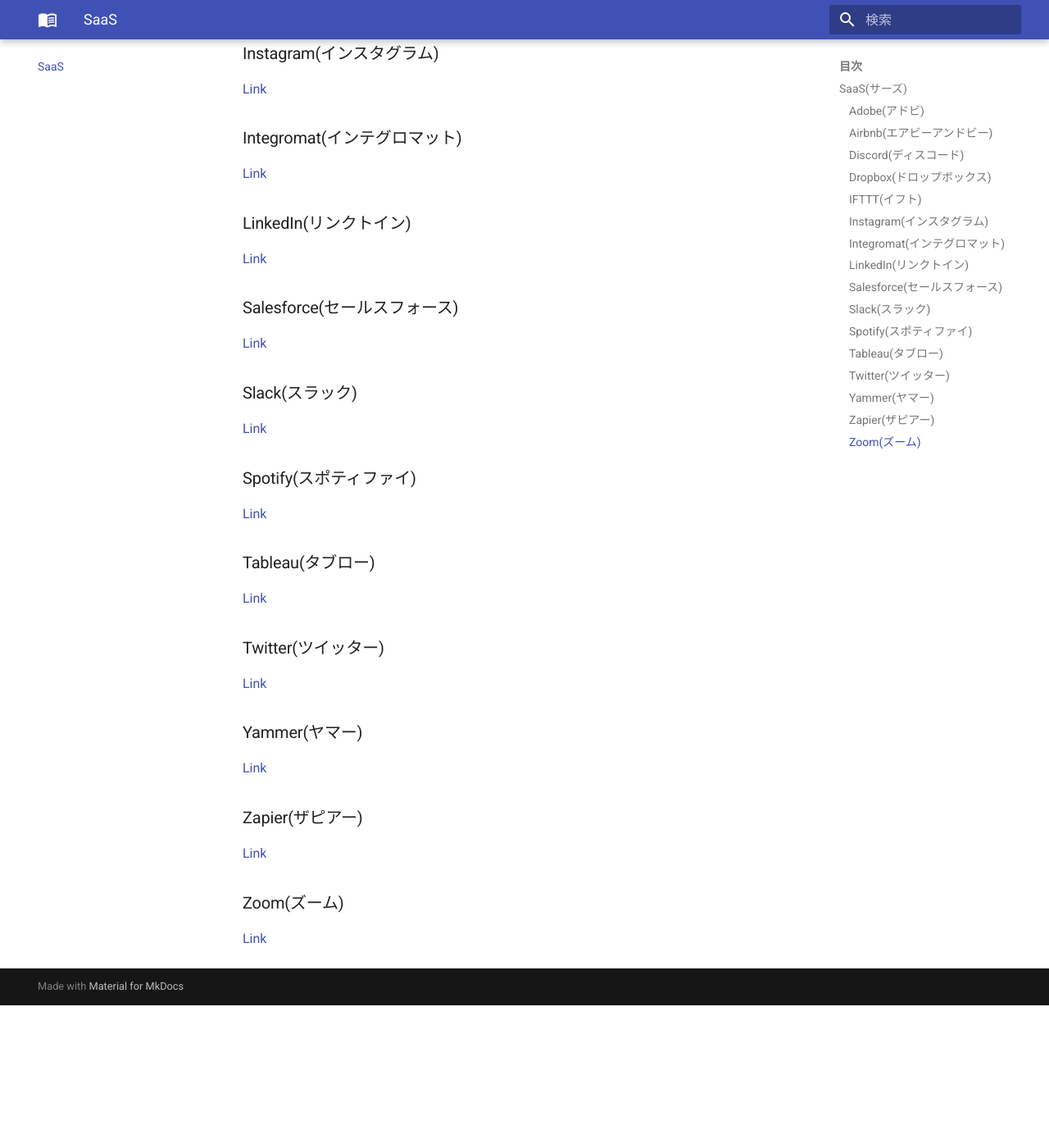
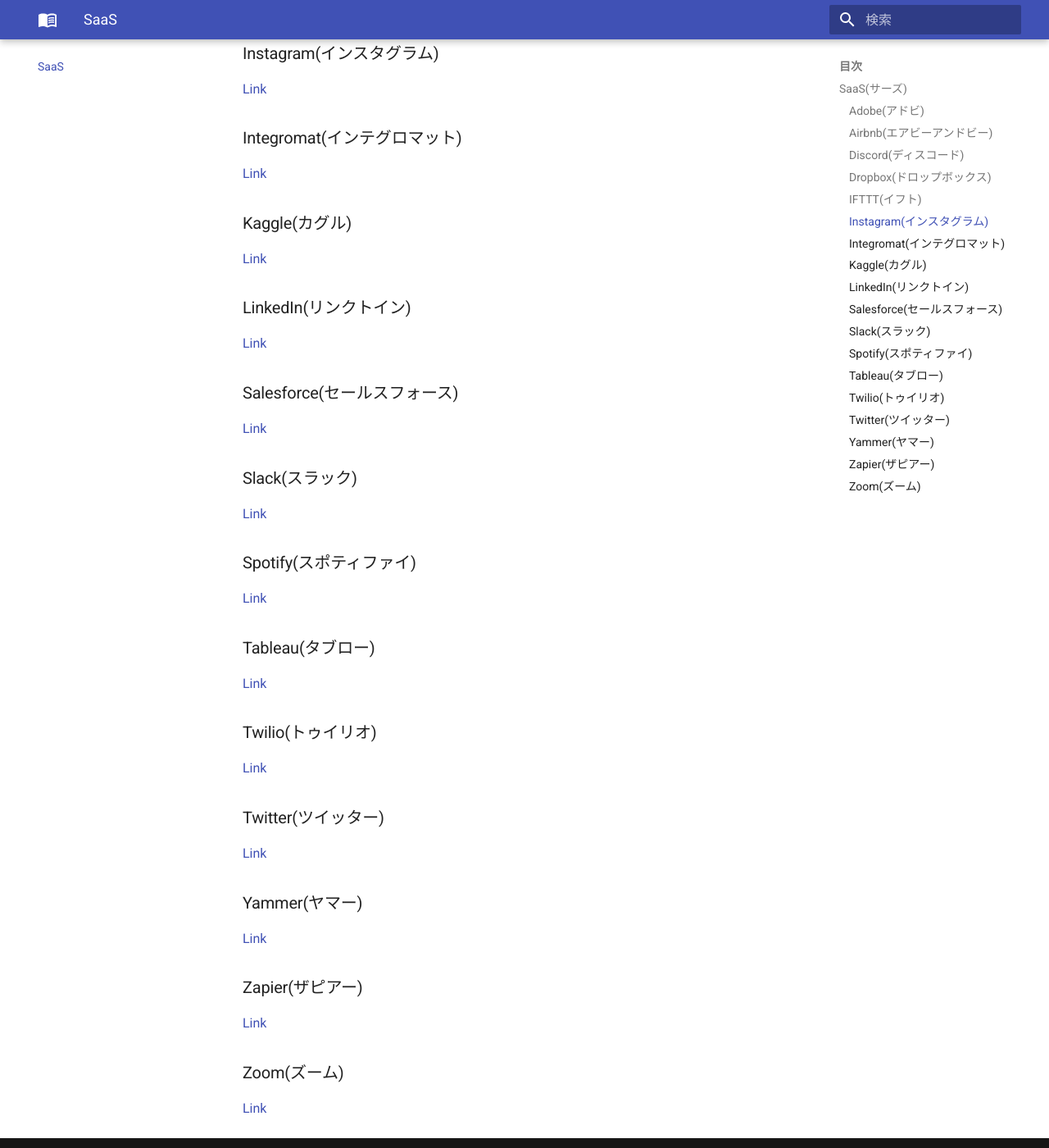
Before and after one commit to doara-developer/pronunciation-dict, an MkDocs documentation site: the page built from docs/saas.md, in a window 1280 px wide and 1400 px high, scrolled down 747 px. Shown: the whole window at 82% size. Built offline with MkDocs 1.6.1 and Material for MkDocs 9.7.7, drawn with Linux system fonts in a browser that asks for light colours; before the commit the page ends 1973 px from its top, so only the background shows below that.

Commit message:
Update document

```diff
--- a/docs/cloud/other.md
+++ b/docs/cloud/other.md
@@ -3,3 +3,7 @@
 ### Heroku(ヘロク)
 
 [Link](https://jp.heroku.com/)
+
+### Netlify(ネトリファイ)
+
+[Link](https://www.netlify.com/)
--- a/docs/library/javascript.md
+++ b/docs/library/javascript.md
@@ -48,6 +48,10 @@
 
 [Link](https://ja.reactjs.org/)
 
+### Recoil(リコイル)
+
+[Link](https://recoiljs.org/)
+
 ### Riot.js(ライオットジェーエス)
 
 [Link](https://riot.js.org/ja/)
--- a/docs/saas.md
+++ b/docs/saas.md
@@ -28,6 +28,10 @@
 
 [Link](https://www.integromat.com/en)
 
+### Kaggle(カグル)
+
+[Link](https://www.kaggle.com/)
+
 ### LinkedIn(リンクトイン)
 
 [Link](https://jp.linkedin.com/)
@@ -48,6 +52,10 @@
 
 [Link](https://www.tableau.com/ja-jp)
 
+### Twilio(トゥイリオ)
+
+[Link](https://www.twilio.com/ja/)
+
 ### Twitter(ツイッター)
 
 [Link](https://twitter.com/home?lang=ja)
--- a/mkdocs.yml
+++ b/mkdocs.yml
@@ -27,6 +27,7 @@
       - 構成管理: infra/configuration_management.md
       - コンテナ: infra/container.md
       - データベース: infra/database.md
+      - 分散処理: infra/distributed.md
       - Linuxコマンド: infra/linux_command.md
       - 運用監視: infra/operation.md
       - OS: infra/os.md
```
Also changed, not shown: docs/development/tool.md (+4 -0 lines), docs/infra/distributed.md (added, +13 -0 lines), docs/library/python.md (+4 -0 lines).
